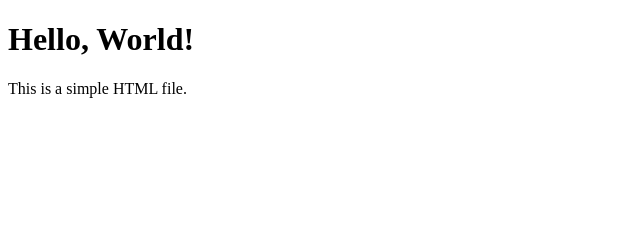
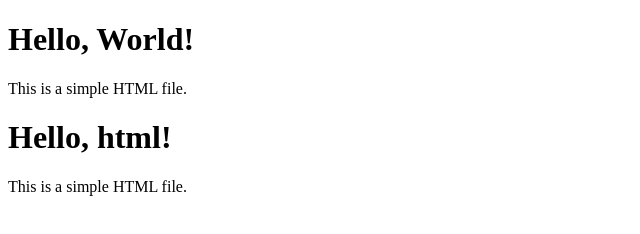
Before and after one commit to Laxman-gaur/html, a plain HTML site: page index.html in a window 1280 px wide. Shown: the whole page, without its empty margins (0-640 px from the left). Drawn offline with Linux system fonts and the light colour scheme.

Commit message:
Update index.html

```diff
--- a/index.html
+++ b/index.html
@@ -8,3 +8,14 @@
     <p>This is a simple HTML file.</p>
   </body>
 </html>
+
+<!DOCTYPE html>
+<html>
+  <head>
+    <title>My First HTML File</title>
+  </head>
+  <body>
+    <h1>Hello, html!</h1>
+    <p>This is a simple HTML file.</p>
+  </body>
+</html>
```
